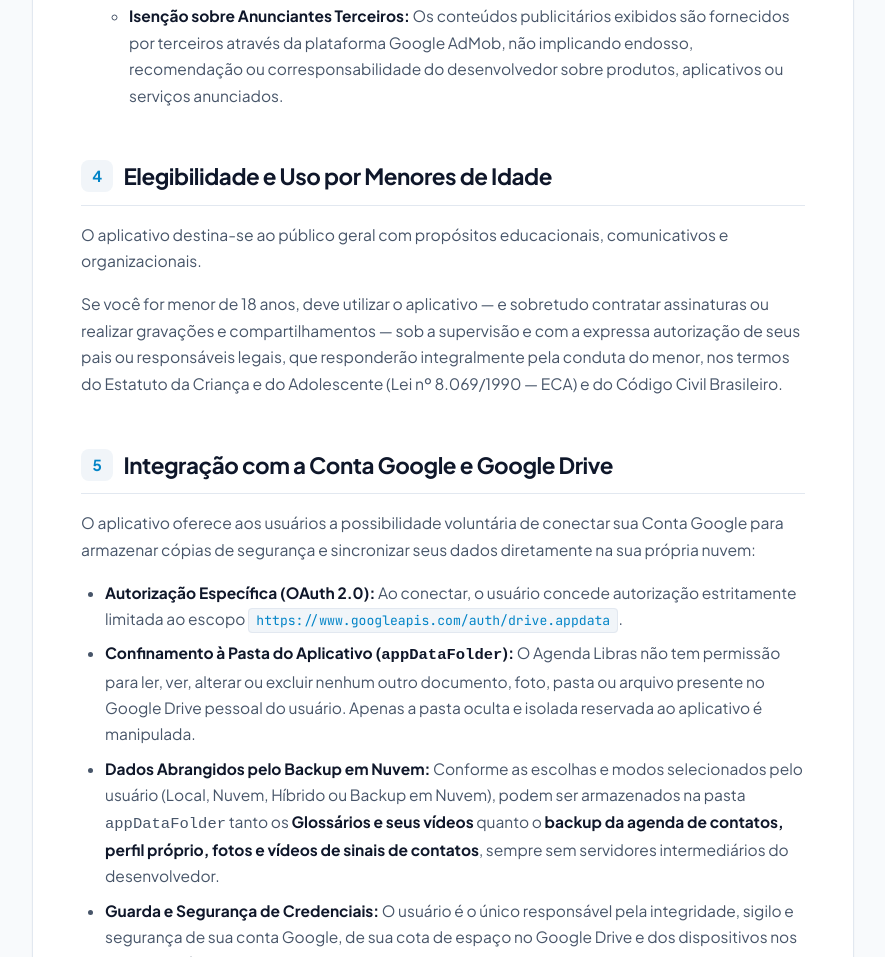
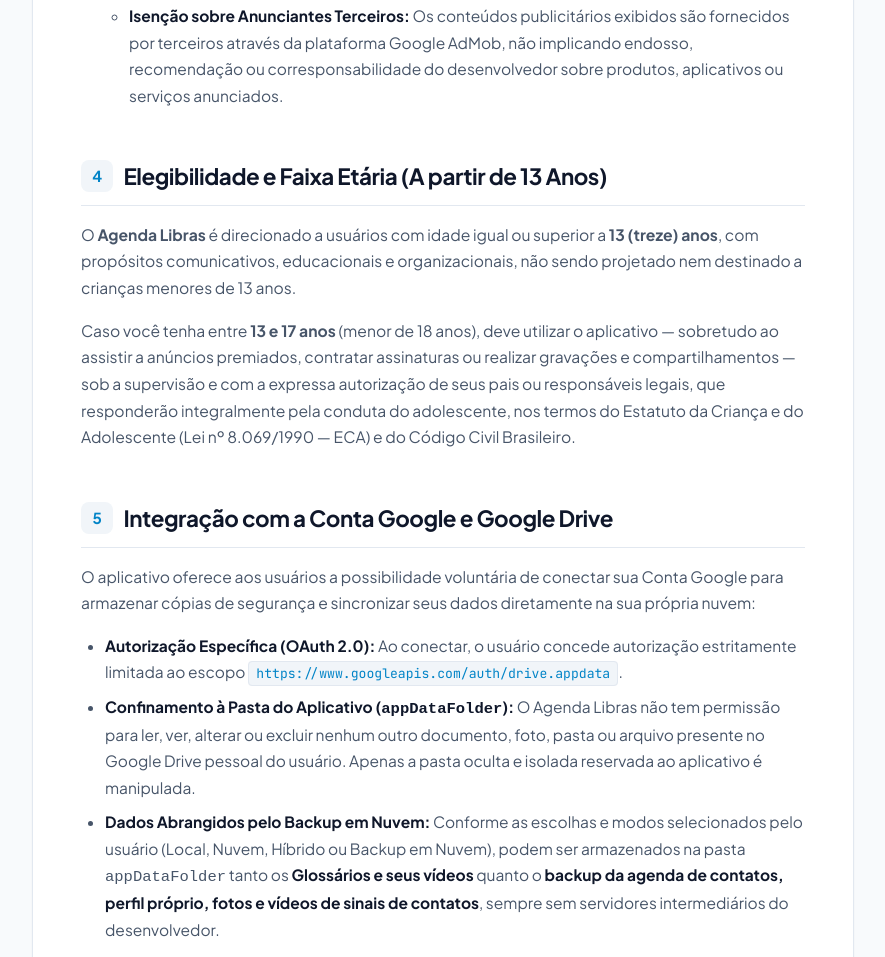
Before and after one commit to T7Droid/Agenda-Libras, a plain HTML site: page terms.html in a window 1280 px wide. Shown: the part 5048-6005 px from the top of the page, without its empty margins (362-1247 px from the left). Drawn offline with Linux system fonts and the light colour scheme.

Commit message:
docs: alinha faixa etaria 13+ nos termos e politica de privacidade

```diff
--- a/terms.html
+++ b/terms.html
@@ -863,13 +863,13 @@
       <section id="elegibilidade" class="section">
         <h3 class="section-title">
           <span class="section-title-icon">4</span>
-          Elegibilidade e Uso por Menores de Idade
+          Elegibilidade e Faixa Etária (A partir de 13 Anos)
         </h3>
         <p>
-          O aplicativo destina-se ao público geral com propósitos educacionais, comunicativos e organizacionais.
+          O <strong>Agenda Libras</strong> é direcionado a usuários com idade igual ou superior a <strong>13 (treze) anos</strong>, com propósitos comunicativos, educacionais e organizacionais, não sendo projetado nem destinado a crianças menores de 13 anos.
         </p>
         <p>
-          Se você for menor de 18 anos, deve utilizar o aplicativo — e sobretudo contratar assinaturas ou realizar gravações e compartilhamentos — sob a supervisão e com a expressa autorização de seus pais ou responsáveis legais, que responderão integralmente pela conduta do menor, nos termos do Estatuto da Criança e do Adolescente (Lei nº 8.069/1990 — ECA) e do Código Civil Brasileiro.
+          Caso você tenha entre <strong>13 e 17 anos</strong> (menor de 18 anos), deve utilizar o aplicativo — sobretudo ao assistir a anúncios premiados, contratar assinaturas ou realizar gravações e compartilhamentos — sob a supervisão e com a expressa autorização de seus pais ou responsáveis legais, que responderão integralmente pela conduta do adolescente, nos termos do Estatuto da Criança e do Adolescente (Lei nº 8.069/1990 — ECA) e do Código Civil Brasileiro.
         </p>
       </section>
 
```
Also changed, not shown: privacy.html (+2 -2 lines).
